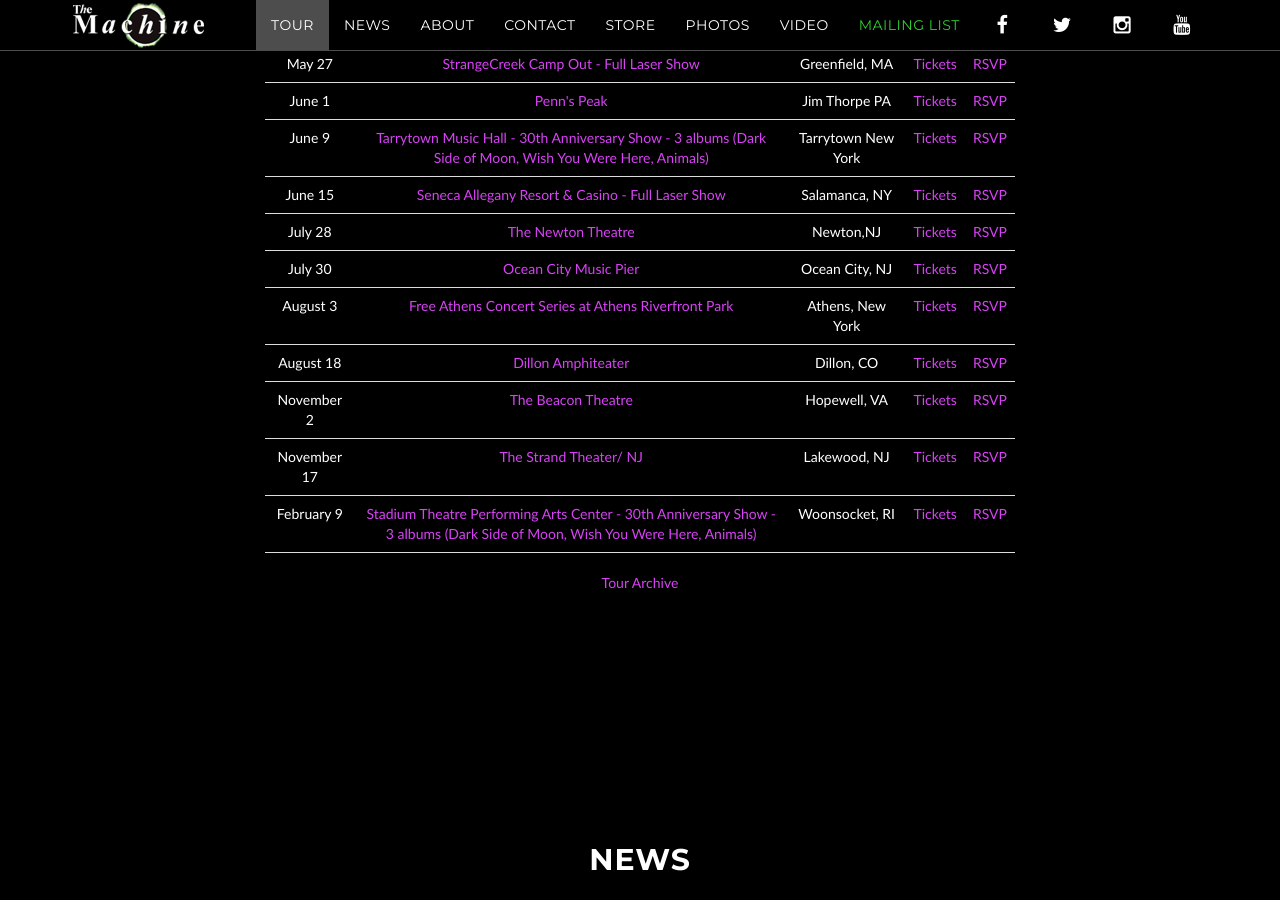
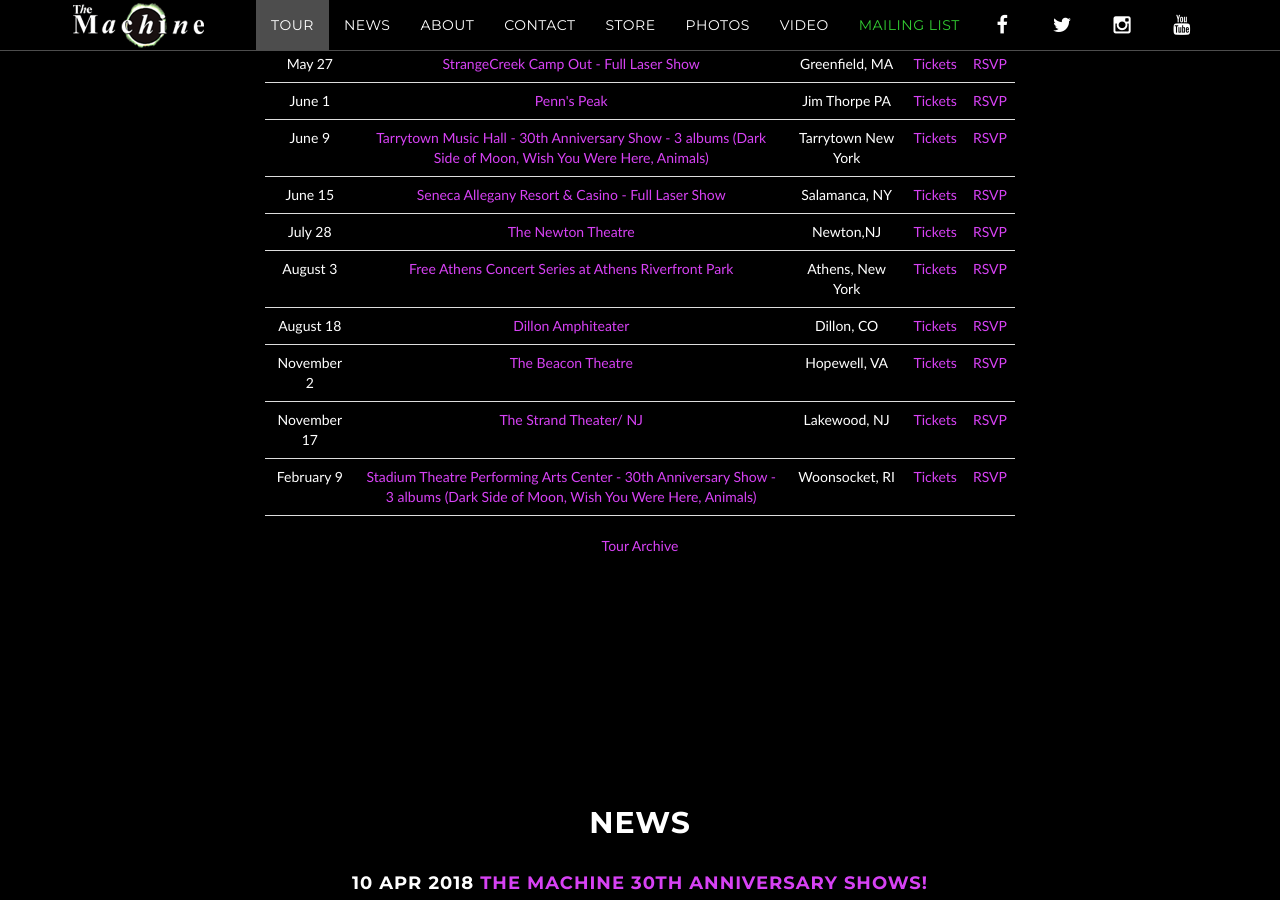
Before and after one commit to machineweb/machineweb.github.io, a Jekyll site: the page built from index.html, in a window 1280 px wide and 900 px high, scrolled down 1047 px. Built offline with Jekyll 4.4.1, drawn with Linux system fonts in a browser that asks for light colours; comment, search, counter and statistics services are not loaded.

Commit message:
Updated tour

```diff
--- a/_data/tour.yml
+++ b/_data/tour.yml
@@ -3413,14 +3413,6 @@
     rsvp-url: "https://www.facebook.com/events/161005674728518/"
     order: "1527829200000"
 
-  - date: "July 30 2018"
-    venue: "Ocean City Music Pier"
-    venue-url: "https://ocnj.tix.com/Schedule.aspx?OrgNum=1541"
-    location: "Ocean City, NJ"
-    tickets-url: "https://ocnj.tix.com/Schedule.aspx?OrgNum=1541"
-    rsvp-url: "https://www.facebook.com/events/473215399762480/"
-    order: "1532764000000"
-
   - date: "August 3 2018"
     venue: "Free Athens Concert Series at Athens Riverfront Park"
     venue-url: "https://www.facebook.com/events/1830055770399196/"
```
